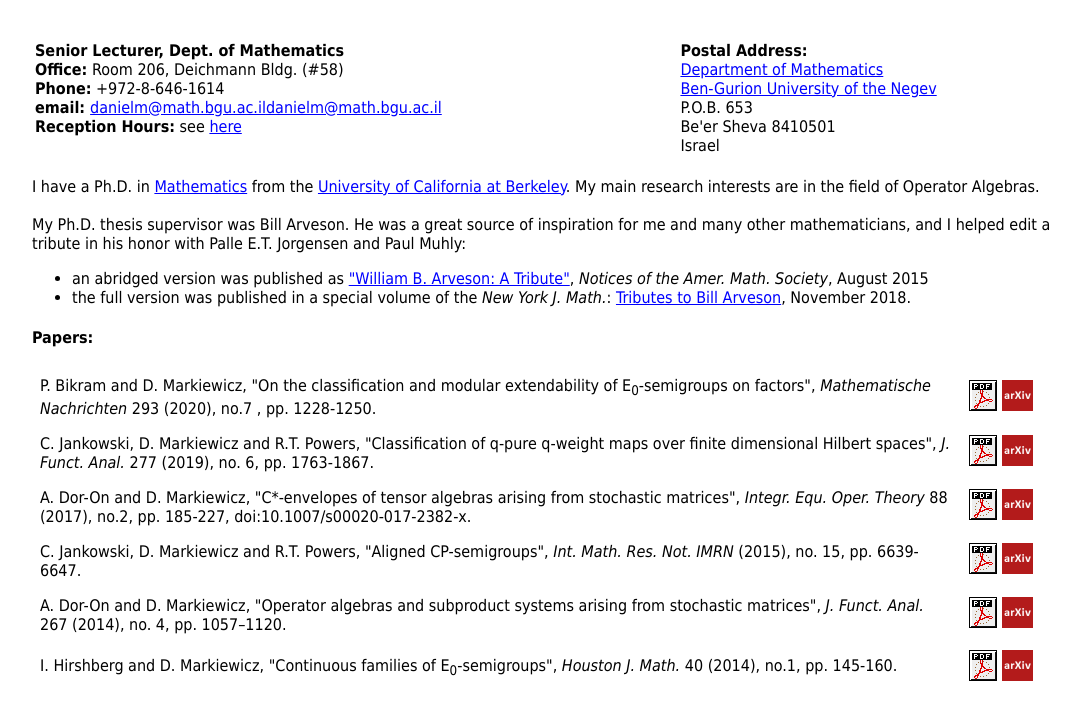
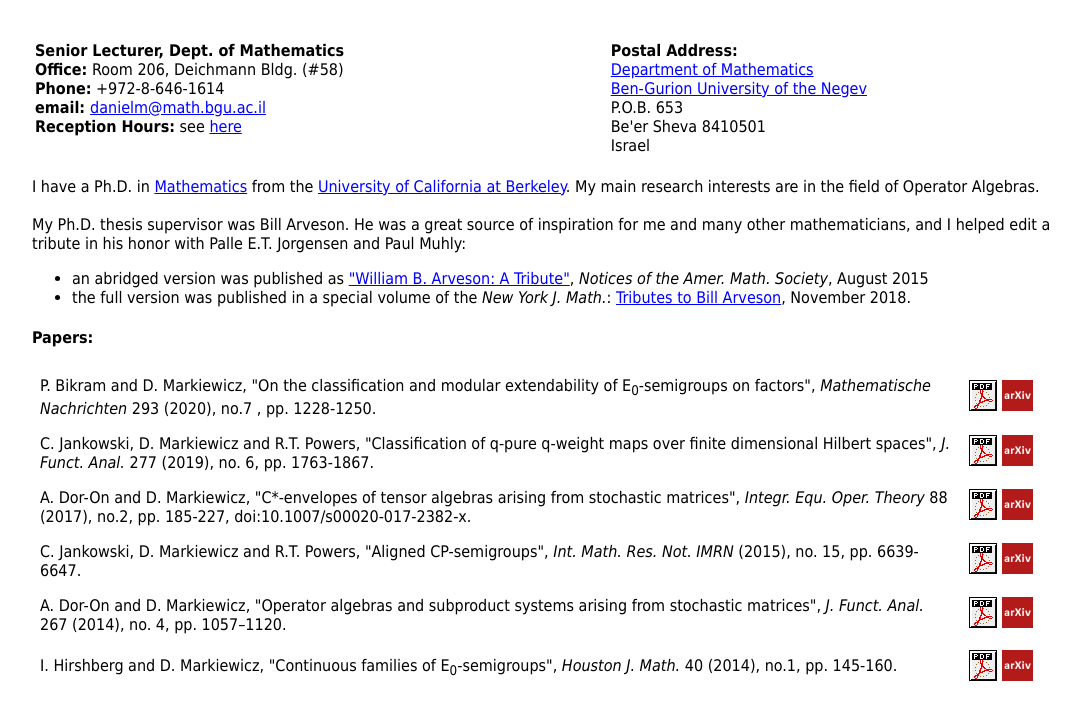
Before and after one commit to dmarkiew/dmarkiew-github.io, a plain HTML site: page index.html in a window 1280 px wide. Shown: the part 62-763 px from the top of the page, without its empty margins (80-1160 px from the left). Drawn offline with Linux system fonts and the light colour scheme.

Commit message:
adapt bgu 2

```diff
--- a/index.html
+++ b/index.html
@@ -27,7 +27,7 @@
 		<strong>Senior Lecturer, Dept. of Mathematics</strong><br>
 		<strong>Office:</strong> Room 206, Deichmann Bldg. (#58)<br>
 		<strong>Phone:</strong> +972-8-646-1614<br>
-				<strong>email: </strong><noscript>danielm</noscript><script type="text/javascript"> document.write(encaps("danielm"))</script><a href="mailto:danielm@math.bgu.ac.il">danielm@math.bgu.ac.il</a>
+				<strong>email: </strong><noscript>danielm</noscript><script type="text/javascript"> document.write(encaps("danielm"))</script>
 		<br><strong>Reception Hours:</strong> see <a href="https://www.math.bgu.ac.il/en/teaching/hours">here</a><br>
 		</td>
 
```
